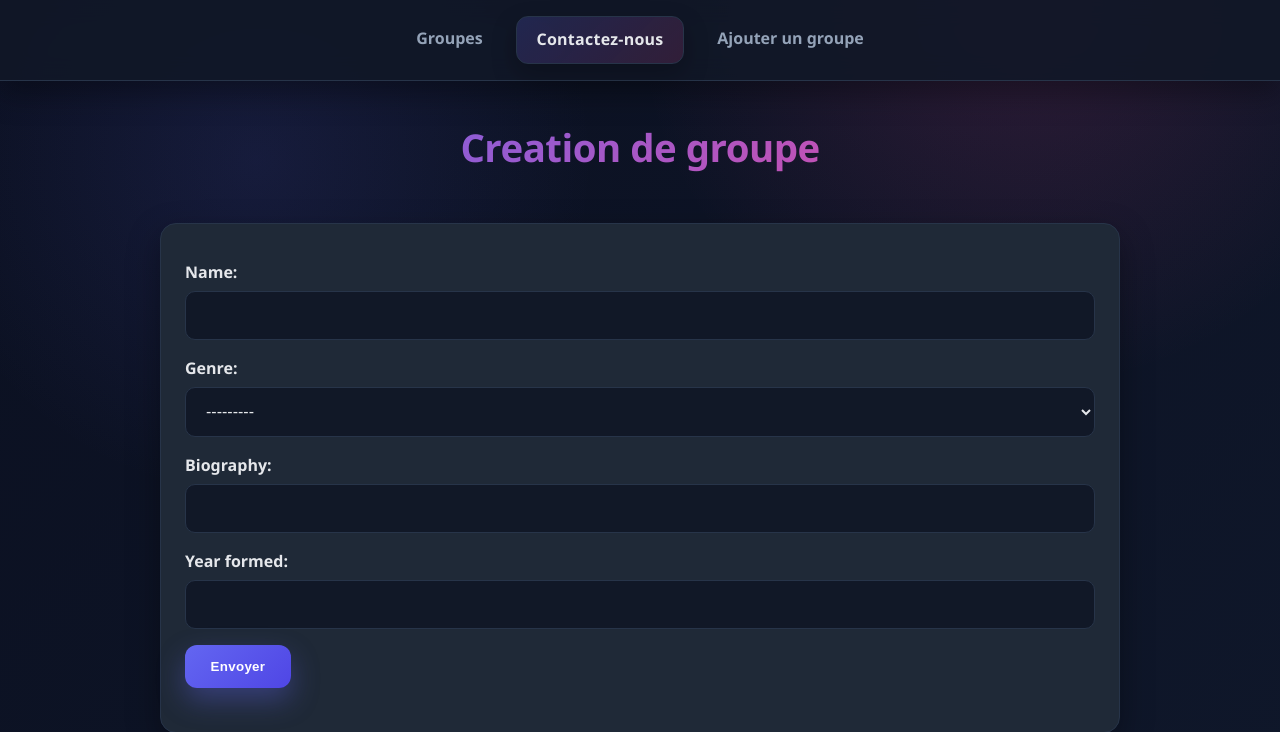
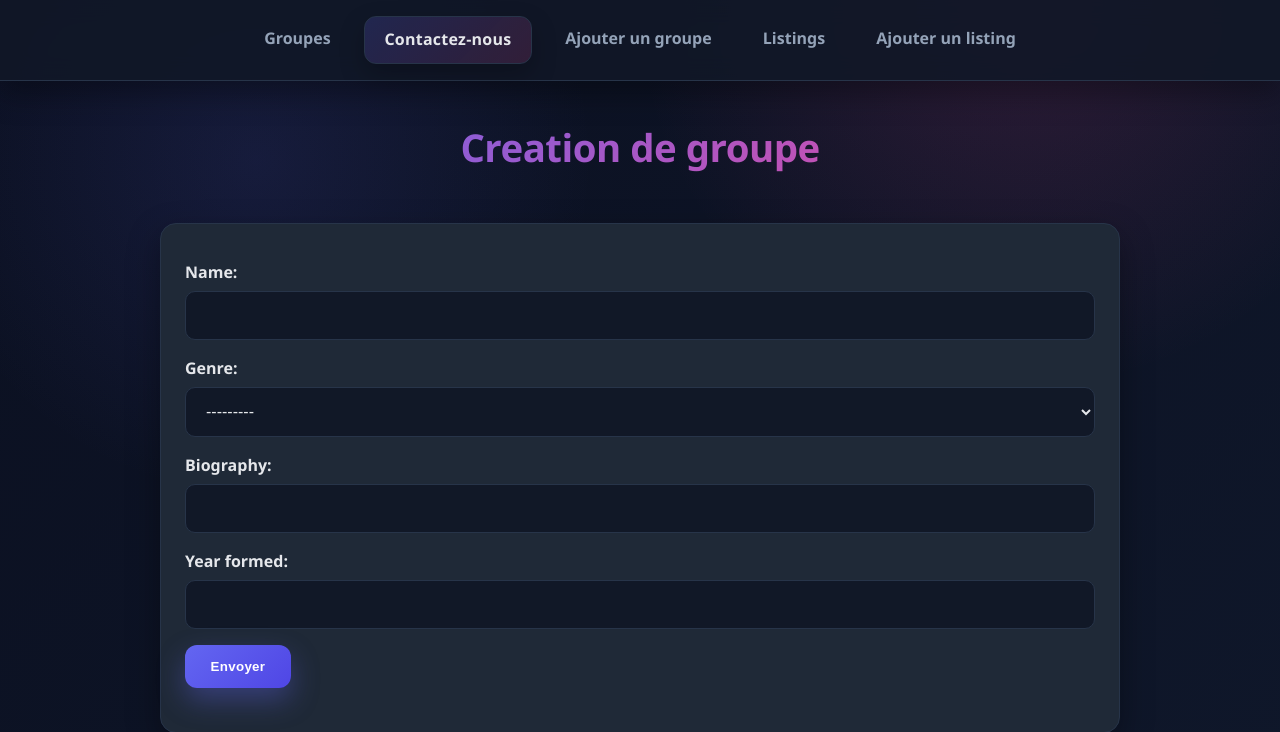
Before and after one commit to JeremDevX/django-web-app, a Django app: page /bands/add/ in a window 1280 px wide. Shown: the top 732 px of the page. Run offline with Django 5.2, Linux system fonts and the light colour scheme.

Commit message:
Add CRUD functionality for Listing model with corresponding views and templates

```diff
--- a/merchex/listings/forms.py
+++ b/merchex/listings/forms.py
@@ -1,13 +1,19 @@
 from django import forms
-from listings.models import Band
+
+from listings.models import Band, Listing
 
 class ContactUsForm(forms.Form):
     name = forms.CharField(required=False)
     email = forms.EmailField()
-    message = forms.CharField(max_length=1000)
+    message = forms.CharField(max_length=1000, widget=forms.Textarea(attrs={"rows": 4}))
 
 class BandForm(forms.ModelForm):
     class Meta:
         model = Band
-        # fields = "__all__"
-        exclude = ('active', 'official_homepage')
+        exclude = ("active", "official_homepage")
+
+
+class ListingForm(forms.ModelForm):
+    class Meta:
+        model = Listing
+        fields = "__all__"
--- a/merchex/listings/templates/listings/base.html
+++ b/merchex/listings/templates/listings/base.html
@@ -9,6 +9,8 @@
       <a href="{% url 'band-list' %}">Groupes</a>
       <a href="{% url 'contact' %}">Contactez-nous</a>
       <a href="{% url 'band-create' %}">Ajouter un groupe</a>
+      <a href="{% url 'listings' %}">Listings</a>
+      <a href="{% url 'listing-create' %}">Ajouter un listing</a>
     </nav>
     {% block content %}{% endblock %}
   </body>
--- a/merchex/listings/views.py
+++ b/merchex/listings/views.py
@@ -1,20 +1,16 @@
-from django.http import HttpResponse
-from django.shortcuts import render
+from django.core.mail import send_mail
+from django.shortcuts import get_object_or_404, redirect, render
+
+from listings.forms import BandForm, ContactUsForm, ListingForm
 from listings.models import Band, Listing
-from listings.forms import ContactUsForm, BandForm
-from django.core.mail import send_mail
-from django.shortcuts import redirect
 
 def band_list(request):
     bands = Band.objects.all()
-    return render(request, 'listings/band_list.html',
-                  {'bands': bands})
+    return render(request, 'listings/band_list.html', {'bands': bands})
 
 def band_detail(request, id):
-    band = Band.objects.get(id=id)
-    return render(request,
-                  'listings/band_detail.html',
-                  {'band': band})
+    band = get_object_or_404(Band, id=id)
+    return render(request, 'listings/band_detail.html', {'band': band})
 
 def band_create(request):
     if request.method == "POST":
@@ -25,49 +21,34 @@ def band_create(request):
     else:
         form = BandForm()
 
-    return render(request,
-                  'listings/band_create.html',
-                  {'form': form})
+    return render(request, 'listings/band_create.html', {'form': form})
 
 def band_update(request, id):
-    band = Band.objects.get(id=id)
+    band = get_object_or_404(Band, id=id)
 
     if request.method == "POST":
-        form = BandForm(request.POST, instance = band)
+        form = BandForm(request.POST, instance=band)
         if form.is_valid():
             form.save()
             return redirect('band-detail', band.id)
     else:
         form = BandForm(instance=band)
 
-    return render(request,
-                  'listings/band_update.html',
-                  {'form': form})
+    return render(request, 'listings/band_update.html', {'form': form})
 
 def band_delete(request, id):
-    band = Band.objects.get(id = id)
+    band = get_object_or_404(Band, id=id)
 
     if request.method == "POST":
         band.delete()
         return redirect('band-list')
 
-    return render(request,
-                  'listings/band_delete.html',
-                  {'band': band})
+    return render(request, 'listings/band_delete.html', {'band': band})
 
 def about(request):
     return render(request, 'listings/about.html')
 
 def contact(request):
-    return render(request, 'listings/contact.html')
-
-def listings(request):
-    listings = Listing.objects.all()
-    return render(request, 'listings/listings.html',
-                  {'listings': listings})
-
-def contact(request):
-
     if request.method == "POST":
         form = ContactUsForm(request.POST)
 
@@ -78,11 +59,54 @@ def contact(request):
                 from_email=form.cleaned_data["email"],
                 recipient_list=["admin@merchex.xyz"]
             )
-        return redirect('/bands')
-
+            return redirect('band-list')
     else:
         form = ContactUsForm()
 
-    return render(request,
-                  'listings/contact.html',
-                  {'form': form})
+    return render(request, 'listings/contact.html', {'form': form})
+
+
+def listings(request):
+    listings = Listing.objects.all()
+    return render(request, 'listings/listings.html', {'listings': listings})
+
+
+def listing_detail(request, id):
+    listing = get_object_or_404(Listing, id=id)
+    return render(request, 'listings/listing_detail.html', {'listing': listing})
+
+
+def listing_create(request):
+    if request.method == "POST":
+        form = ListingForm(request.POST)
+        if form.is_valid():
+            listing = form.save()
+            return redirect('listing-detail', listing.id)
+    else:
+        form = ListingForm()
+
+    return render(request, 'listings/listing_create.html', {'form': form})
+
+
+def listing_update(request, id):
+    listing = get_object_or_404(Listing, id=id)
+
+    if request.method == "POST":
+        form = ListingForm(request.POST, instance=listing)
+        if form.is_valid():
+            form.save()
+            return redirect('listing-detail', listing.id)
+    else:
+        form = ListingForm(instance=listing)
+
+    return render(request, 'listings/listing_update.html', {'form': form, 'listing': listing})
+
+
+def listing_delete(request, id):
+    listing = get_object_or_404(Listing, id=id)
+
+    if request.method == "POST":
+        listing.delete()
+        return redirect('listings')
+
+    return render(request, 'listings/listing_delete.html', {'listing': listing})
--- a/merchex/merchex/urls.py
+++ b/merchex/merchex/urls.py
@@ -16,6 +16,7 @@ Including another URLconf
 """
 from django.contrib import admin
 from django.urls import path
+
 from listings import views
 
 urlpatterns = [
@@ -27,5 +28,9 @@ urlpatterns = [
     path('bands/<int:id>/delete/', views.band_delete, name="band-delete"),
     path('about-us/', views.about),
     path('contact-us/', views.contact, name='contact'),
-    path('listings/', views.listings),
+    path('listings/', views.listings, name='listings'),
+    path('listings/add/', views.listing_create, name='listing-create'),
+    path('listings/<int:id>/', views.listing_detail, name='listing-detail'),
+    path('listings/<int:id>/change/', views.listing_update, name='listing-update'),
+    path('listings/<int:id>/delete/', views.listing_delete, name='listing-delete'),
 ]
```
Also changed, not shown: merchex/listings/templates/listings/listing_create.html (added, +9 -0 lines), merchex/listings/templates/listings/listing_delete.html (added, +9 -0 lines), merchex/listings/templates/listings/listing_detail.html (added, +21 -0 lines), merchex/listings/templates/listings/listing_update.html (added, +9 -0 lines), merchex/listings/templates/listings/listings.html (+14 -6 lines).
